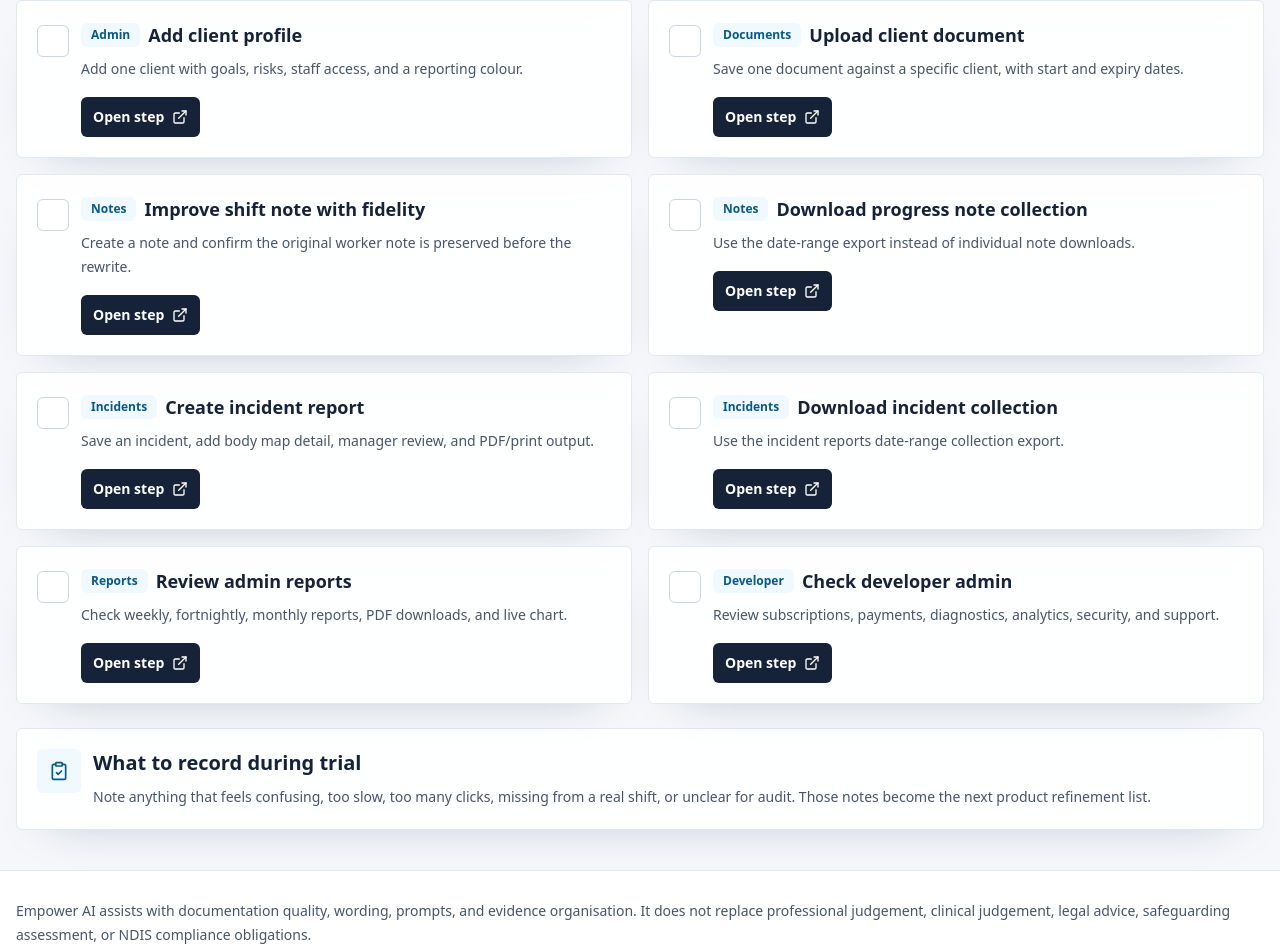
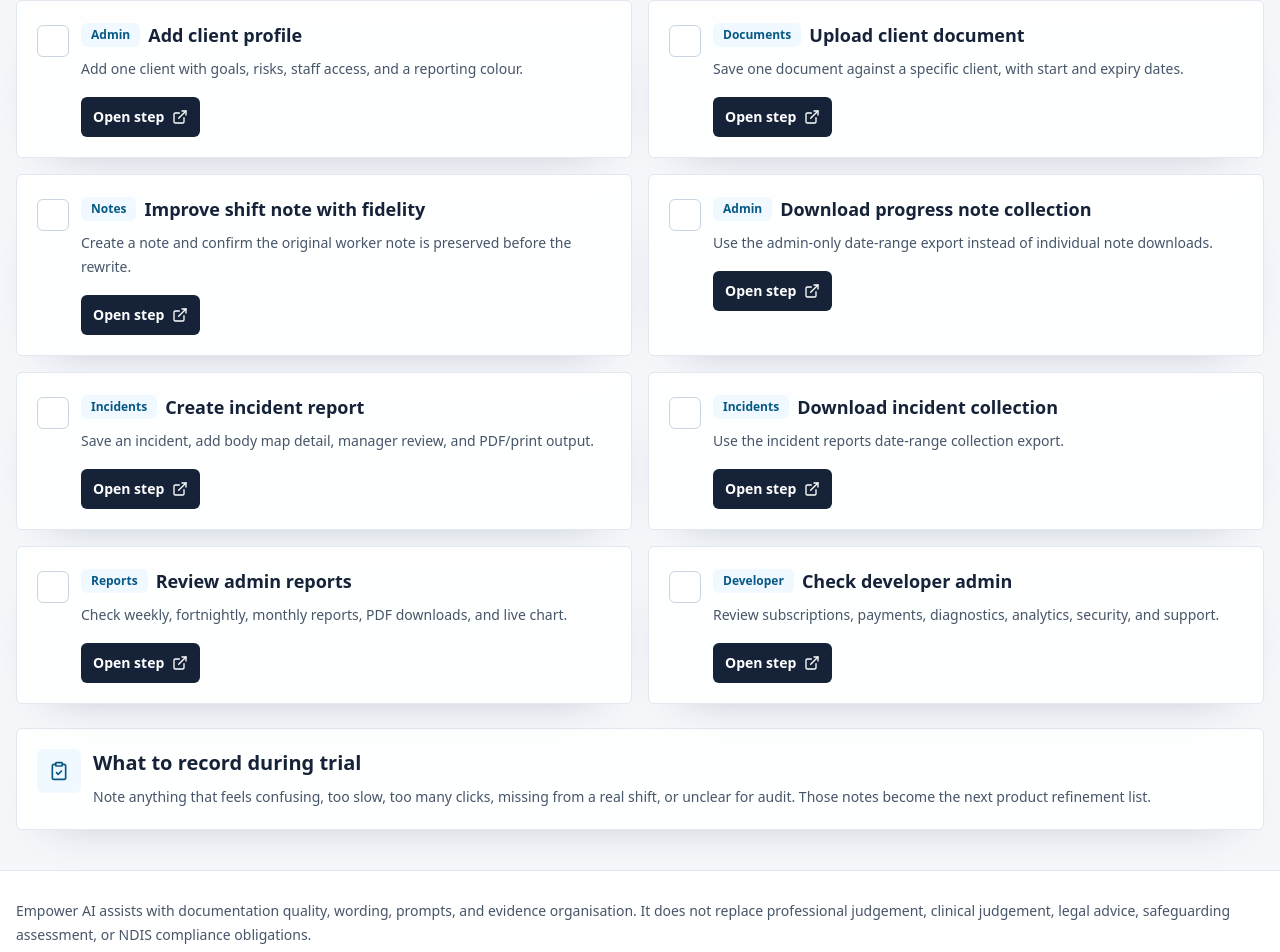
Before and after one commit to DENMWA/EMPOWER, a Next.js app: page /trial in a window 1280 px wide. Shown: the part 912-1864 px from the top of the page. Built offline with nearby package versions, Linux system fonts and the light colour scheme; no server answers.

Commit message:
Gate progress note exports to admin

```diff
--- a/app/admin/reports/page.tsx
+++ b/app/admin/reports/page.tsx
@@ -1,5 +1,6 @@
 import { AdminGate } from "@/components/admin/AdminGate";
 import { ClientReportColourCards } from "@/components/admin/ClientReportColourCards";
+import { ProgressNoteCollectionExport } from "@/components/notes/ProgressNoteCollectionExport";
 import { PdfDownloadButton } from "@/components/admin/PdfDownloadButton";
 import { ReportingInsightsChart } from "@/components/admin/ReportingInsightsChart";
 import { ClipboardCheck, FileWarning, ShieldCheck } from "lucide-react";
@@ -26,6 +27,7 @@ export default function AdminReportsPage() {
       <Section className="space-y-6">
         <ReportingInsightsChart />
         <ClientReportColourCards />
+        <ProgressNoteCollectionExport />
 
         <div className="grid gap-4 lg:grid-cols-3">
           {periods.map((period) => {
--- a/components/notes/ProgressNoteCollectionExport.tsx
+++ b/components/notes/ProgressNoteCollectionExport.tsx
@@ -92,7 +92,7 @@ export function ProgressNoteCollectionExport() {
           <p className="text-sm font-semibold uppercase tracking-wide text-sea">Collection export</p>
           <h2 className="mt-1 text-xl font-semibold text-ink">Download progress notes by period</h2>
           <p className="mt-2 max-w-2xl text-sm leading-6 text-slate-600">
-            Progress notes are exported as a date-range collection for audit packs, plan reviews, billing evidence, and manager review.
+            Admin-only export for audit packs, plan reviews, billing evidence, and manager review.
           </p>
         </div>
         <StatusBadge label={`${sampleNotesInRange.length} sample notes`} tone="blue" />
--- a/components/notes/ProgressNoteGenerator.tsx
+++ b/components/notes/ProgressNoteGenerator.tsx
@@ -5,7 +5,6 @@ import { GuidedVoiceDocumentation } from "@/components/voice/GuidedVoiceDocument
 import { MissingDetailChecker } from "@/components/notes/MissingDetailChecker";
 import { NoteQualityScore } from "@/components/notes/NoteQualityScore";
 import { PersonCentredRewrite } from "@/components/notes/PersonCentredRewrite";
-import { ProgressNoteCollectionExport } from "@/components/notes/ProgressNoteCollectionExport";
 import { RecordActions } from "@/components/records/RecordActions";
 import { Card } from "@/components/ui";
 import { getTenantClients, type ClientRecord } from "@/lib/client-records";
@@ -580,7 +579,6 @@ export function ProgressNoteGenerator() {
           </div>
         </Card>
       ) : null}
-      <ProgressNoteCollectionExport />
       <div className="grid gap-6 lg:grid-cols-2">
         <NoteQualityScore quality={quality} />
         <MissingDetailChecker missing={missing.length ? missing : ["Location", "Exact start and finish time", "Goal link", "Specific follow-up owner"]} />
--- a/components/trial/TrialRunChecklist.tsx
+++ b/components/trial/TrialRunChecklist.tsx
@@ -21,7 +21,7 @@ const trialSteps: TrialStep[] = [
   { id: "add-client", area: "Admin", title: "Add client profile", detail: "Add one client with goals, risks, staff access, and a reporting colour.", href: "/admin/clients/new" },
   { id: "upload-document", area: "Documents", title: "Upload client document", detail: "Save one document against a specific client, with start and expiry dates.", href: "/documents" },
   { id: "progress-note", area: "Notes", title: "Improve shift note with fidelity", detail: "Create a note and confirm the original worker note is preserved before the rewrite.", href: "/notes/new" },
-  { id: "progress-export", area: "Notes", title: "Download progress note collection", detail: "Use the date-range export instead of individual note downloads.", href: "/notes/new" },
+  { id: "progress-export", area: "Admin", title: "Download progress note collection", detail: "Use the admin-only date-range export instead of individual note downloads.", href: "/admin/reports" },
   { id: "incident-report", area: "Incidents", title: "Create incident report", detail: "Save an incident, add body map detail, manager review, and PDF/print output.", href: "/incidents/new" },
   { id: "incident-export", area: "Incidents", title: "Download incident collection", detail: "Use the incident reports date-range collection export.", href: "/incidents" },
   { id: "admin-reports", area: "Reports", title: "Review admin reports", detail: "Check weekly, fortnightly, monthly reports, PDF downloads, and live chart.", href: "/admin/reports" },
```
